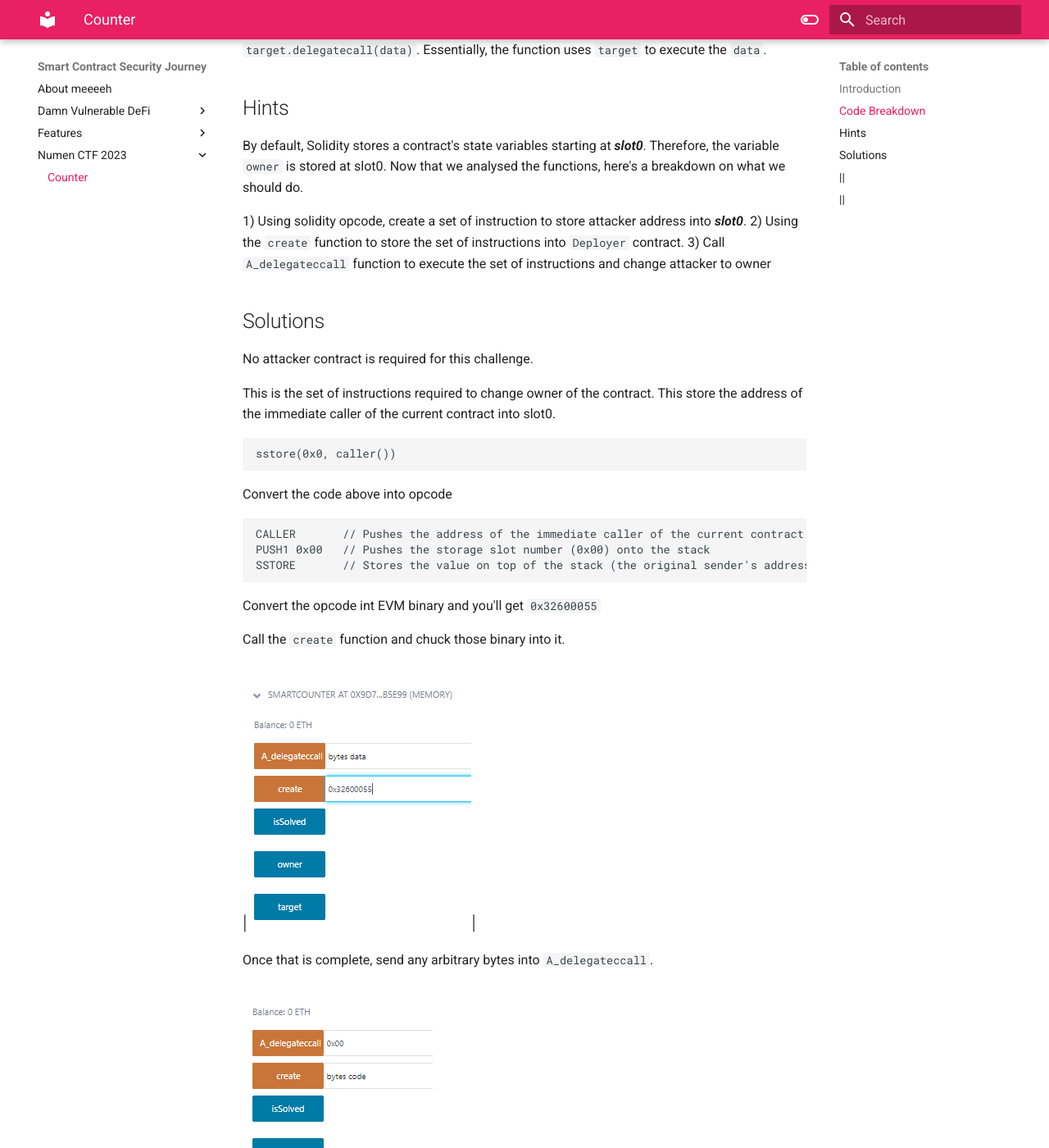
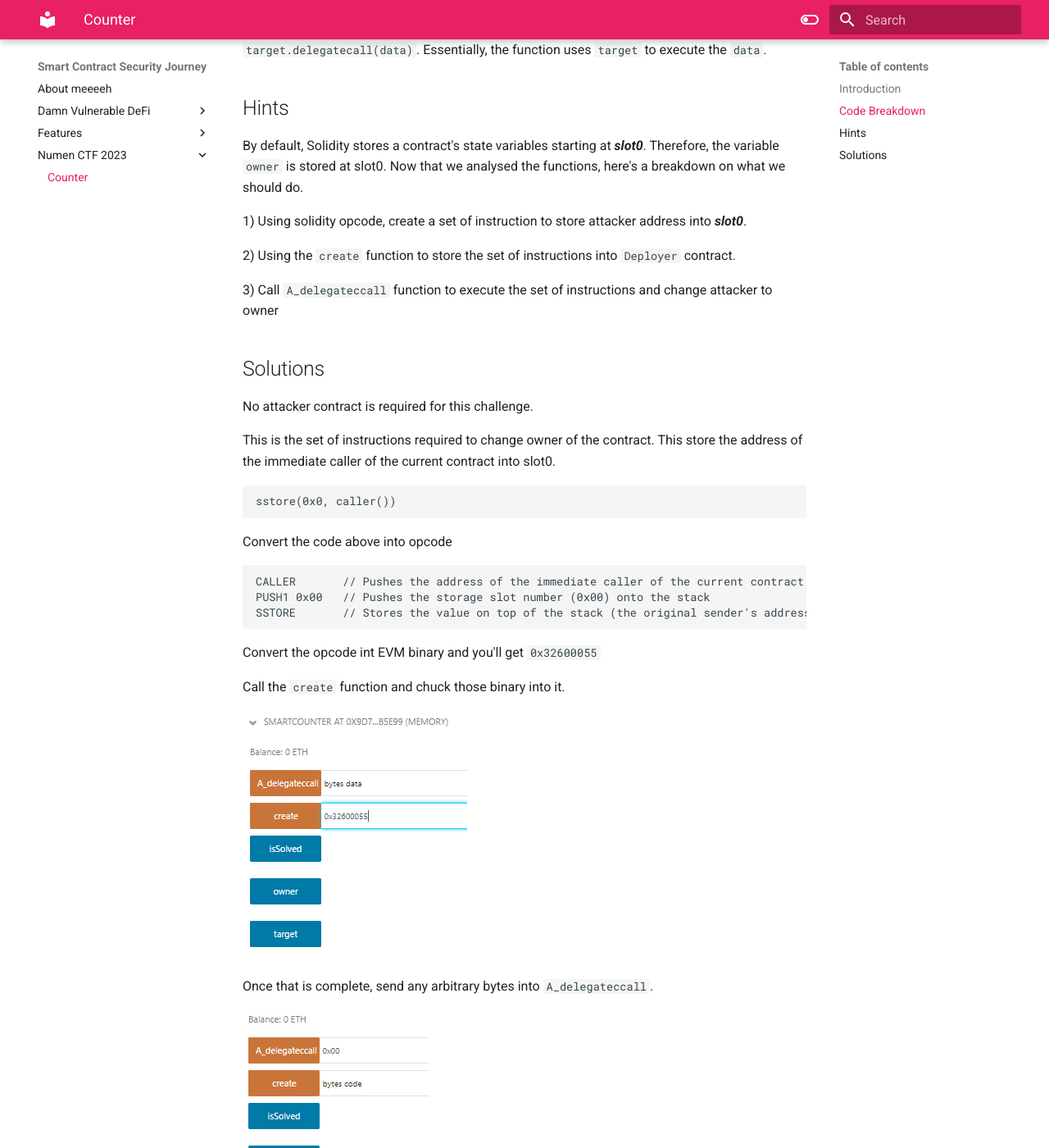
Before and after one commit to BingleBangle-BH/BCJouney, an MkDocs documentation site: the page built from docs/Numen CTF 2023/Counter.md, in a window 1280 px wide and 1400 px high, scrolled down 1565 px. Shown: the whole window at 82% size. Built offline with MkDocs 1.6.1 and Material for MkDocs 9.7.7, drawn with Linux system fonts in a browser that asks for light colours.

Commit message:
update counter

```diff
--- a/docs/Numen CTF 2023/Counter.md
+++ b/docs/Numen CTF 2023/Counter.md
@@ -72,7 +72,9 @@ By default, Solidity stores a contract's state variables starting at ***slot0***
 Now that we analysed the functions, here's a breakdown on what we should do.
 
 1) Using solidity opcode, create a set of instruction to store attacker address into ***slot0***.
+
 2) Using the ``create`` function to store the set of instructions into ``Deployer`` contract.
+
 3) Call ``A_delegateccall`` function to execute the set of instructions and change attacker to owner
 
 ## Solutions
@@ -94,12 +96,12 @@ Convert the opcode int EVM binary and you'll get ``0x32600055``
 
 Call the ``create`` function and chuck those binary into it.
 
-|![Create Function](./images/counter_1.png)|
--
+![Create Function](./images/counter_1.png)
+
 
 Once that is complete, send any arbitrary bytes into ``A_delegateccall``.
 
-|![A_delegatecall](./images/counter_2.png)|
--
+![A_delegatecall](./images/counter_2.png)
+
 
 Once that is complete, the attacker will be the owner now.
```
